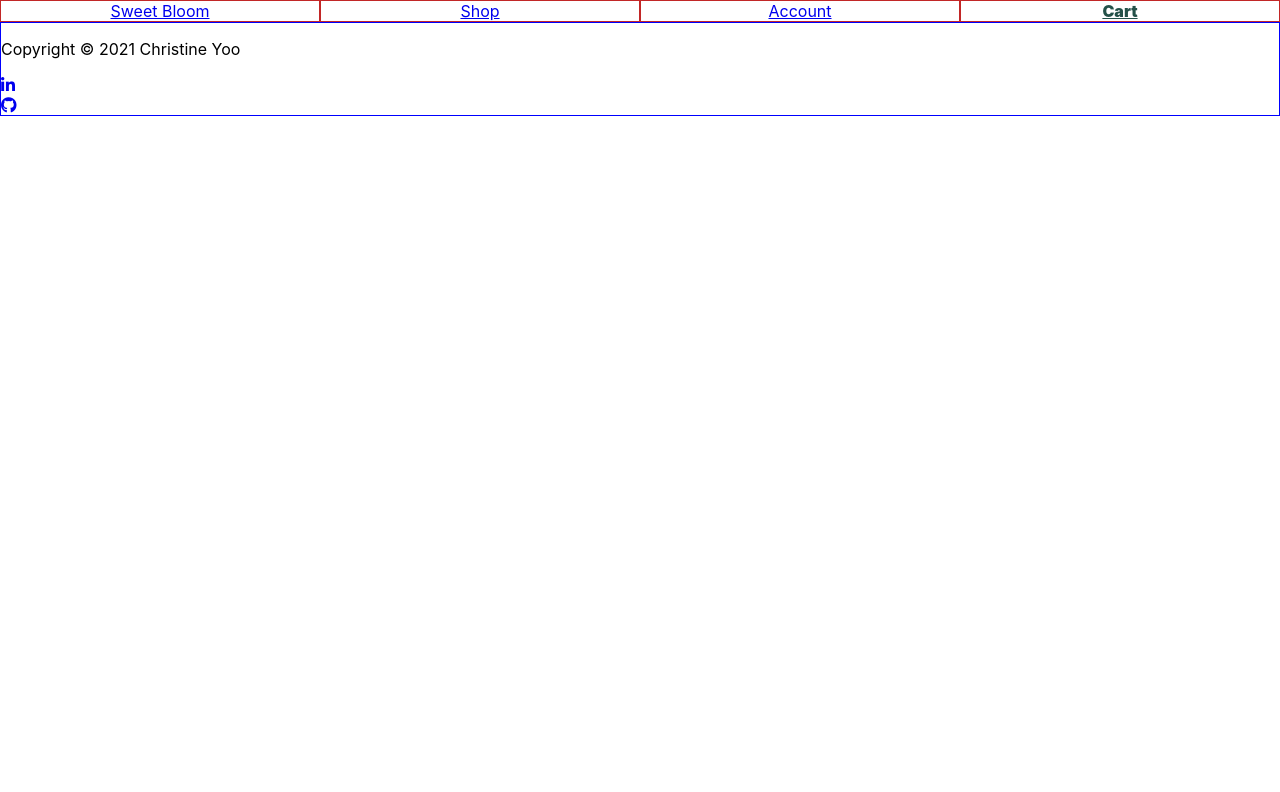
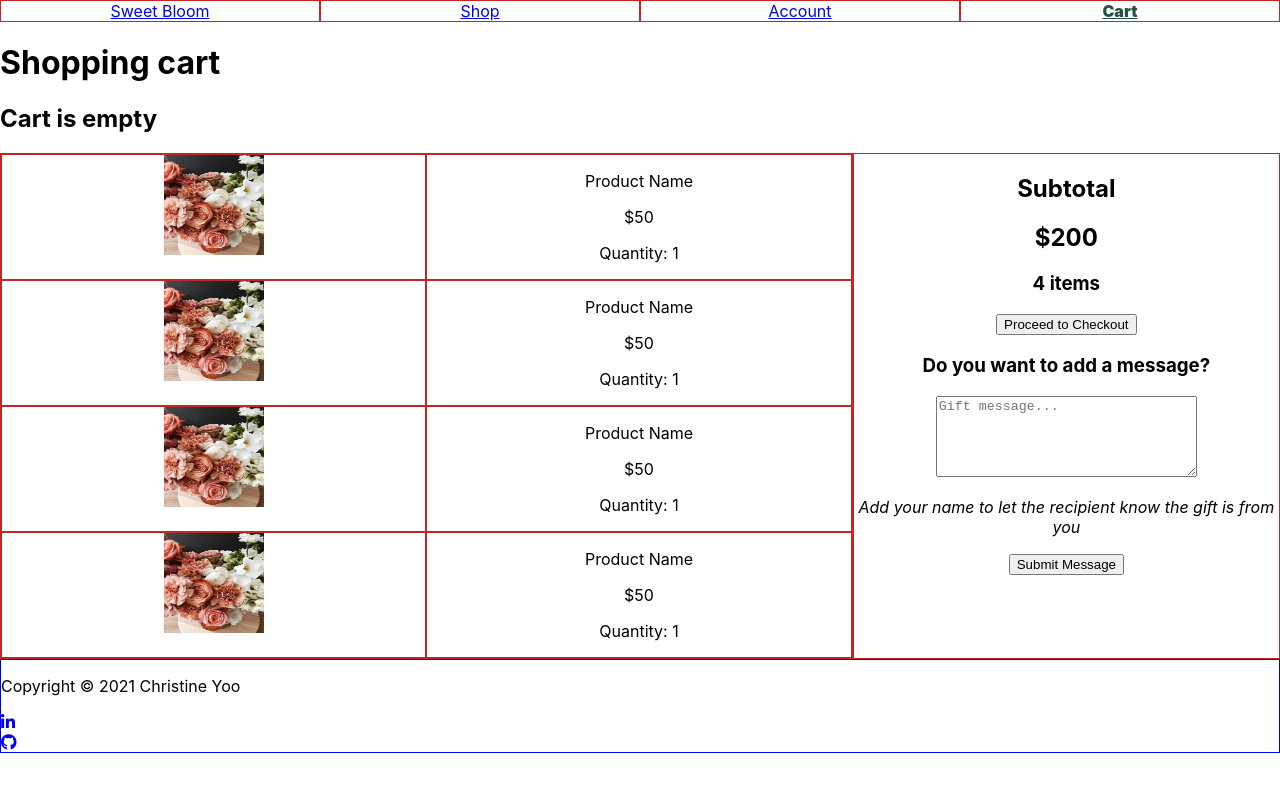
Before and after one commit to christineyoo/sweet-bloom, a React (Create React App) app: page /cart in a window 1280 px wide. Shown: the top 792 px of the page. Built offline with nearby package versions, Linux system fonts and the light colour scheme.

Commit message:
created wireframe for Cart page

```diff
--- a/src/App.js
+++ b/src/App.js
@@ -1,6 +1,7 @@
 import React, { Component } from 'react';
 import { Route, Switch } from 'react-router-dom';
 import Account from './pages/account/Account';
+import Cart from './pages/cart/Cart';
 import Footer from './organisms/footer/Footer';
 import Landing from './pages/landing/Landing';
 import NavBar from './organisms/navbar/NavBar';
@@ -17,6 +18,7 @@ class App extends Component {
         <main>
           <Switch>
             <Route exact path='/account' component={Account} />
+            <Route exact path='/cart' component={Cart} />
             <Route exact path='/shop' component={Shop} />
             <Route exact path='/' component={Landing} />
           </Switch>
--- /dev/null
+++ b/src/organisms/itemCard/ItemCard.css
@@ -0,0 +1,10 @@
+.item-card-flex {
+  display: flex;
+  flex-direction: row;
+}
+
+.item-card-flex-1 {
+  flex: 1;
+  border: 1px solid rgb(194, 39, 39);
+  text-align: center;
+}
--- /dev/null
+++ b/src/organisms/itemCard/ItemCard.js
@@ -0,0 +1,23 @@
+import React, { Component } from 'react';
+import './ItemCard.css';
+import stockPhoto from '../../pages/landing/carnation-carnival-1.jpg';
+
+class ItemCard extends Component {
+  state = {};
+  render() {
+    return (
+      <div className='item-card-flex'>
+        <div className='item-card-flex-1'>
+          <img src={stockPhoto} height='100px' width='100px' alt='item' />
+        </div>
+        <div className='item-card-flex-1'>
+          <p>Product Name</p>
+          <p>$50</p>
+          <p>Quantity: 1</p>
+        </div>
+      </div>
+    );
+  }
+}
+
+export default ItemCard;
--- /dev/null
+++ b/src/pages/cart/Cart.css
@@ -0,0 +1,14 @@
+.cart-flex {
+  display: flex;
+  flex-direction: row;
+}
+.cart-flex-1 {
+  flex: 1;
+  border: 1px solid rgb(194, 39, 39);
+  text-align: center;
+}
+.cart-flex-2 {
+  flex: 2;
+  border: 1px solid rgb(194, 39, 39);
+  text-align: center;
+}
--- /dev/null
+++ b/src/pages/cart/Cart.js
@@ -0,0 +1,48 @@
+import React, { Component } from 'react';
+import { Link } from 'react-router-dom';
+import ItemCard from '../../organisms/itemCard/ItemCard';
+import './Cart.css';
+
+class Cart extends Component {
+  state = {};
+  render() {
+    return (
+      <div>
+        <h1>Shopping cart</h1>
+        <h2>Cart is empty</h2>
+        <div className='cart-flex'>
+          <section className='cart-flex-2'>
+            <ItemCard />
+            <ItemCard />
+            <ItemCard />
+            <ItemCard />
+          </section>
+          <section className='cart-flex-1'>
+            <h1>Subtotal</h1>
+            <h2>$200</h2>
+            <h3>4 items</h3>
+            <Link to='/checkout'>
+              <button>Proceed to Checkout</button>
+            </Link>
+            <form>
+              <h3>Do you want to add a message?</h3>
+              <textarea
+                rows='5'
+                cols='30'
+                placeholder='Gift message...'
+              ></textarea>
+              <p>
+                <i>
+                  Add your name to let the recipient know the gift is from you
+                </i>
+              </p>
+              <button>Submit Message</button>
+            </form>
+          </section>
+        </div>
+      </div>
+    );
+  }
+}
+
+export default Cart;
```
